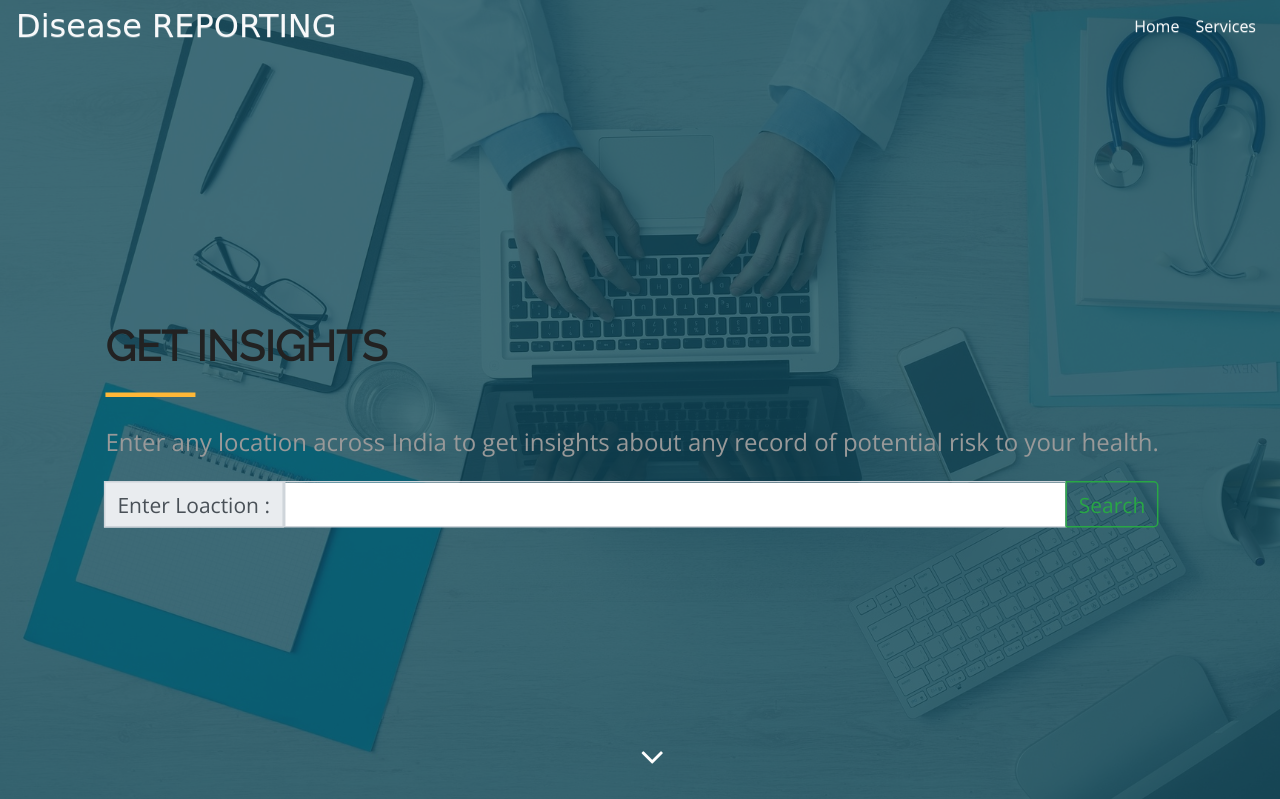
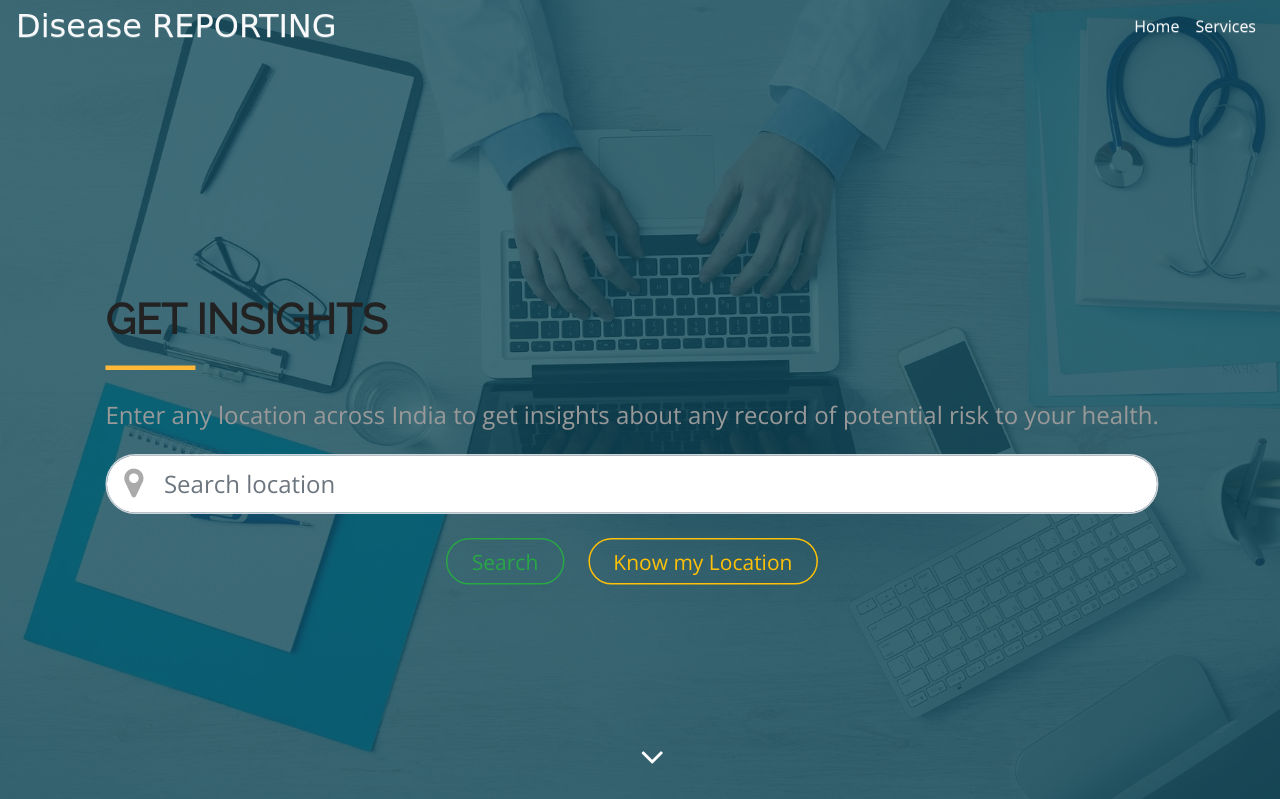
Before and after one commit to biswajitpatra/Disease-Reporting-System, a Django app: page / in a window 1280 px wide. Shown: the top 799 px of the page. Run offline with Django 3.2, Linux system fonts and the light colour scheme; some libraries are stand-ins or nearby versions; some web fonts are replaced.

Commit message:
revamped header banner

```diff
--- a/disdata/static/css/style.css
+++ b/disdata/static/css/style.css
@@ -100,7 +100,23 @@ banner
     position: relative;
     transform: scale(1.5);
     left: 30%;
-    top: 120%;
+    top: 80%;
+}
+.has-search .form-control {
+    padding-left: 2.375rem;
+}
+
+.has-search .form-control-feedback {
+    position: absolute;
+    z-index: 2;
+    display: block;
+    width: 2.375rem;
+    height: 2.375rem;
+    line-height: 2.375rem;
+    text-align: center;
+    pointer-events: none;
+    color: #aaa;
+    transform: scale(1.4)
 }
 section .card{
     position: absolute;
--- a/disdata/static/js/geolocation.js
+++ b/disdata/static/js/geolocation.js
@@ -18,7 +18,7 @@ $(document).ready(() => {
             url: locationAPI,
             success: function(data) {
                 console.log(data);
-                $('#user-location').html(data.results[5].formatted_address);
+                $('#user-location').html(`You are currently at :${data.results[7].formatted_address}`);
             }
         })
     }
--- a/disdata/templates/index.html
+++ b/disdata/templates/index.html
@@ -48,16 +48,15 @@
               <h2 class="ser-title">Get insights </h2>
               <hr class="botm-line">
               <p>Enter any location across India to get insights about any record of potential risk to your health.</p>
-                <div class="input-group input-group-sm mb-3">
-                  <div class="input-group-append">
-                    <span class="input-group-text" id="inputGroup-sizing-sm">Enter Loaction :</span>
-                  </div>
-                  <input type="text" class="form-control" aria-label="Sizing example input" aria-describedby="inputGroup-sizing-sm">
-                  <div class="input-group-append">
-                    <button class="btn btn-outline-success" type="button" id="button-addon2">Search</button>
-                  </div>
-                </div>
-                <p id="user-location"></p>
+              <div class="form-group has-search">
+                <span class="fa fa-map-marker form-control-feedback"></span>
+                <input type="text" class="form-control rounded-pill" placeholder="Search location">
+              </div>
+              <div class="btn-grp d-flex justify-content-center mb-3">
+                <button class="btn btn-sm btn-outline-success mr-3 px-3 rounded-pill">Search</button>
+                <button class="btn btn-sm btn-outline-warning px-3 rounded-pill">Know my Location</button>
+              </div>
+                <p class="text-center" id="user-location"></p>
             </div>
             <div class="overlay-detail text-center">
              <p> <a href="#service"><i class="fa fa-angle-down"></i></a></p>
```
Also changed, not shown: disdata/static/Readme.txt (deleted).
